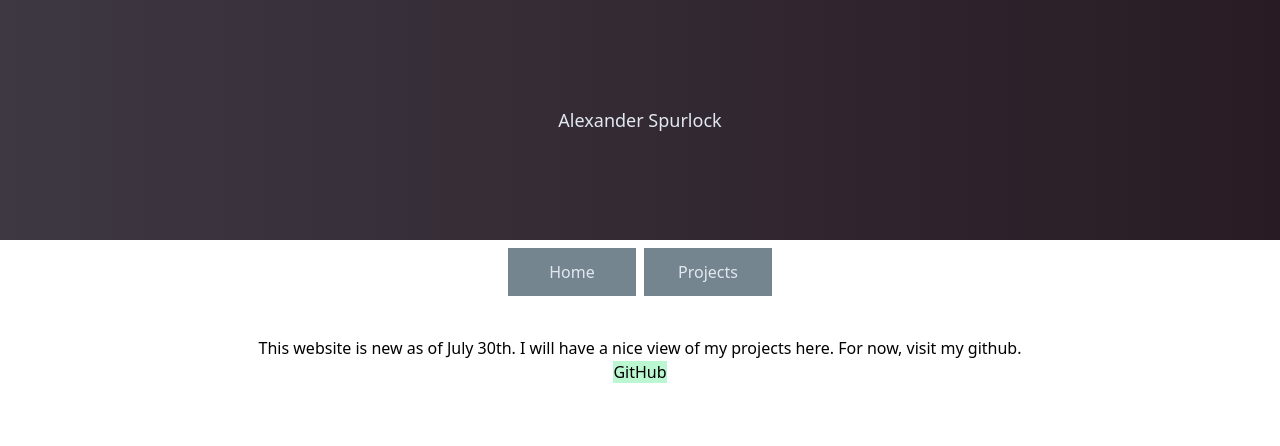
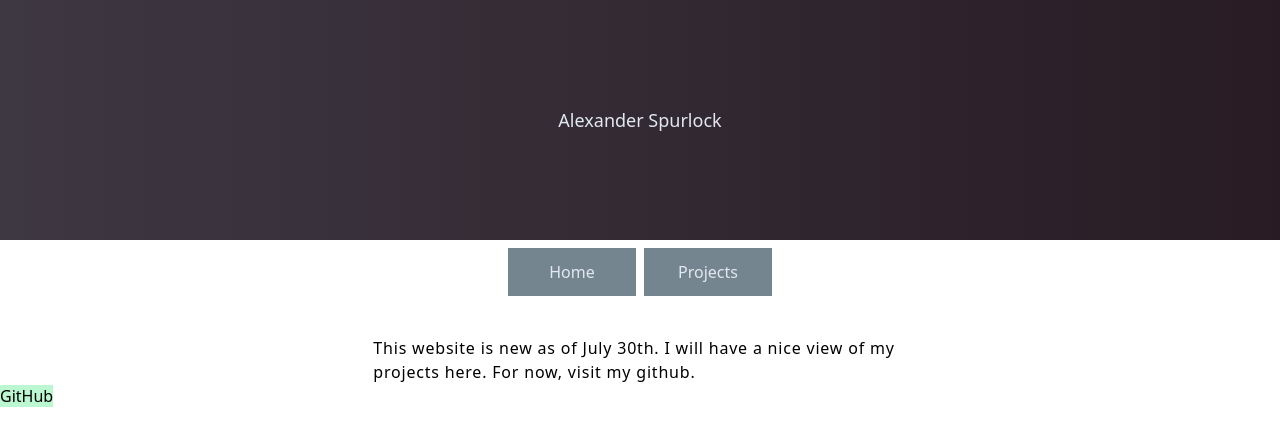
Before and after one commit to alexspurlock25/personal-site, a React (Vite) app: page /projects in a window 1280 px wide. Shown: the top 446 px of the page. Built offline with nearby package versions, Linux system fonts and the light colour scheme.

Commit message:
Used the new TextCard component here

```diff
--- a/src/pages/ProjectsPage.jsx
+++ b/src/pages/ProjectsPage.jsx
@@ -1,5 +1,5 @@
 import * as React from 'react'
-import Card from '../components/Card'
+import TextCard from '../components/TextCard'
 
 const projectsData = {
     temp: 'This website is new as of July 30th. I will have a nice view of my projects here. For now, visit my github.',
@@ -8,12 +8,12 @@ const projectsData = {
 
 const ProjectsPage = () => {
     return (
-        <Card>
-            { projectsData.temp }
+        <React.Fragment>
+            <TextCard text={ projectsData.temp } />
             <div>
                 <a className='bg-green-200' href={ projectsData.ghLink } target="_blank">GitHub</a>
             </div>
-        </Card>
+        </React.Fragment>
     )
 }
 
```
